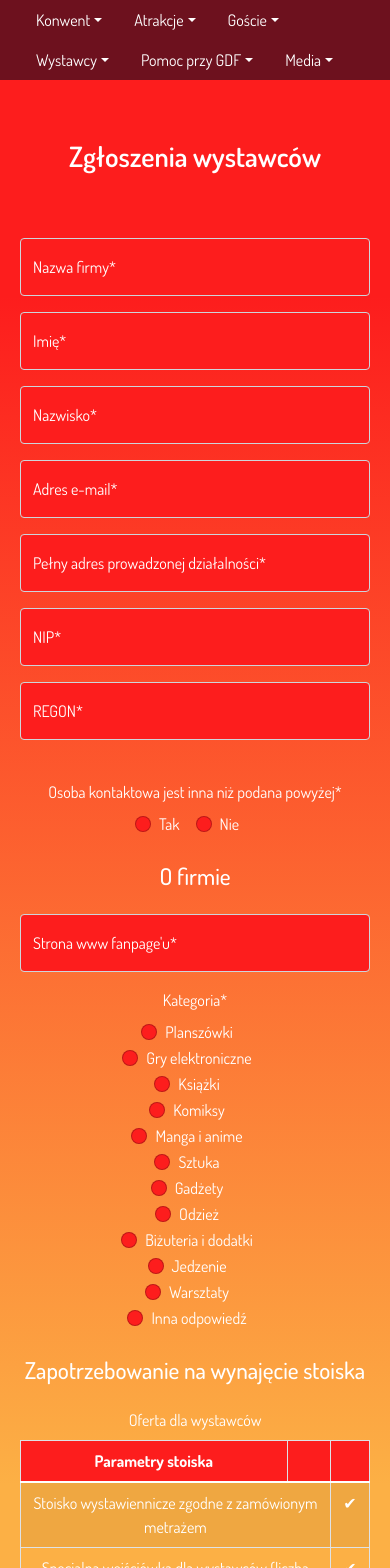
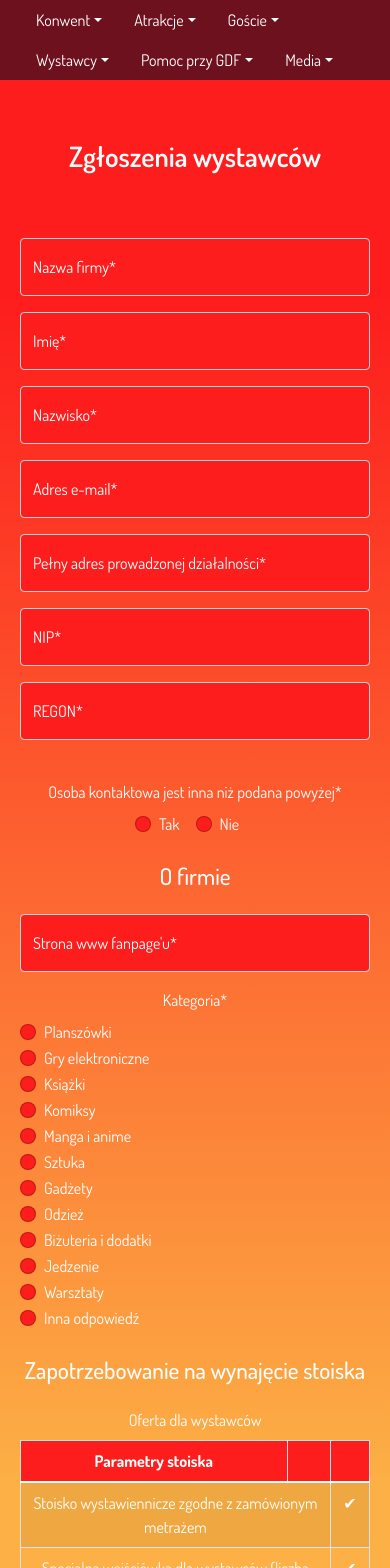
Before and after one commit to MarcinTomkiewicz/gliwickie-dni-fantastyki, a React (Create React App) app: page /submit_vendor in a window 390 px wide. Shown: the top 1568 px of the page. Built offline with nearby package versions, Linux system fonts and the light colour scheme.

Commit message:
feat: style adjusts

```diff
--- a/src/VendorForm/VendorForm.js
+++ b/src/VendorForm/VendorForm.js
@@ -308,7 +308,7 @@ export const VendorForm = () => {
         <Row>
           <Col>
             <div className="mb-2">Kategoria*</div>
-            <div className="d-flex flex-column">
+            <div className="d-flex flex-column align-items-start">
               <Form.Check
                 inline
                 value="boardGames"
--- a/src/index.css
+++ b/src/index.css
@@ -250,9 +250,6 @@ form {
   aside {
     margin-left: 15px;
   }
-  form div:last-child {
-    align-items: center;
-  }
 }
 
 @media screen and (max-width: 1000px) {
```
